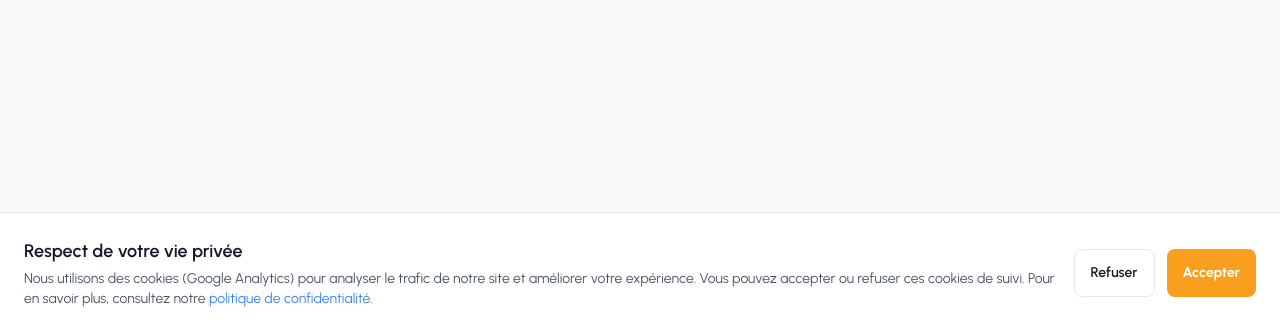
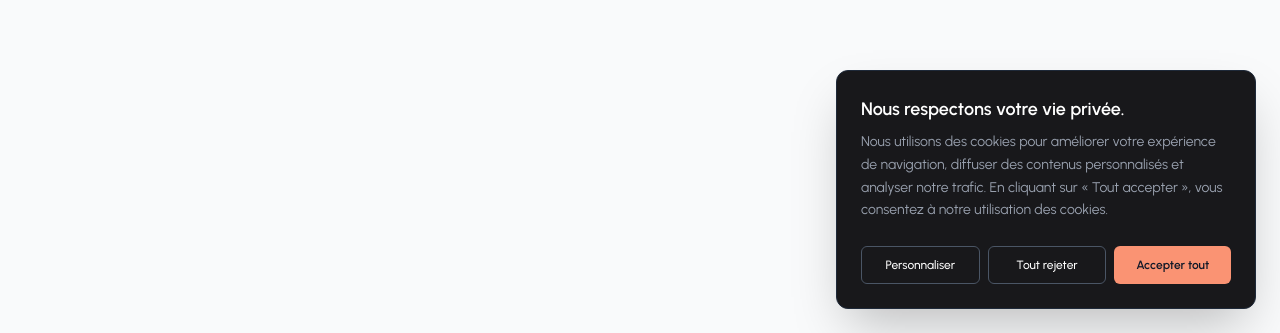
Before and after one commit to remyagaguy-lab/agrolide, a Next.js app in the folder agrolide/: page /actualites in a window 1280 px wide. Shown: the part 467-800 px from the top of the page. Built offline with nearby package versions, Linux system fonts and the light colour scheme; no server answers; the database is empty.

Commit message:
style(ui): redesign cookie banner to match dark floating style

```diff
--- a/agrolide/src/components/layout/CookieBanner.tsx
+++ b/agrolide/src/components/layout/CookieBanner.tsx
@@ -54,20 +54,32 @@ export function CookieBanner() {
 
       {/* Affichage de la bannière si aucun choix n'a été fait */}
       {showBanner && (
-        <div className="fixed bottom-0 left-0 right-0 z-50 bg-white border-t border-gray-200 shadow-lg p-4 md:p-6 flex flex-col md:flex-row items-start md:items-center justify-between gap-4">
-          <div className="flex-1">
-            <h3 className="text-lg font-semibold text-gray-900 mb-1 font-urbanist">Respect de votre vie privée</h3>
-            <p className="text-sm text-gray-600">
-              Nous utilisons des cookies (Google Analytics) pour analyser le trafic de notre site et améliorer votre expérience. Vous pouvez accepter ou refuser ces cookies de suivi. Pour en savoir plus, consultez notre <a href="/confidentialite" className="text-[#3b82f6] hover:underline">politique de confidentialité</a>.
+        <div className="fixed bottom-6 right-6 z-50 w-[calc(100%-3rem)] md:w-full max-w-[420px] bg-[#18181b] border border-gray-800 shadow-2xl rounded-xl p-6 flex flex-col gap-4 font-urbanist">
+          <div>
+            <h3 className="text-lg font-semibold text-white mb-2">Nous respectons votre vie privée.</h3>
+            <p className="text-sm text-gray-400 leading-relaxed">
+              Nous utilisons des cookies pour améliorer votre expérience de navigation, diffuser des contenus personnalisés et analyser notre trafic. En cliquant sur « Tout accepter », vous consentez à notre utilisation des cookies.
             </p>
           </div>
-          <div className="flex gap-3 shrink-0">
-            <Button onClick={handleDecline} variant="outline" className="text-sm px-4 py-2">
-              Refuser
-            </Button>
-            <Button onClick={handleAccept} variant="primary" className="text-sm px-4 py-2">
-              Accepter
-            </Button>
+          <div className="flex flex-wrap md:flex-nowrap gap-2 mt-2">
+            <button
+              onClick={handleDecline}
+              className="flex-1 min-w-[100px] py-2.5 px-3 text-xs font-medium text-white border border-gray-600 rounded-md hover:bg-gray-800 transition-colors"
+            >
+              Personnaliser
+            </button>
+            <button
+              onClick={handleDecline}
+              className="flex-1 min-w-[100px] py-2.5 px-3 text-xs font-medium text-white border border-gray-600 rounded-md hover:bg-gray-800 transition-colors"
+            >
+              Tout rejeter
+            </button>
+            <button
+              onClick={handleAccept}
+              className="flex-1 min-w-[100px] py-2.5 px-3 text-xs font-semibold bg-[#FA9373] hover:bg-[#e88161] text-gray-900 rounded-md transition-colors"
+            >
+              Accepter tout
+            </button>
           </div>
         </div>
       )}
```
